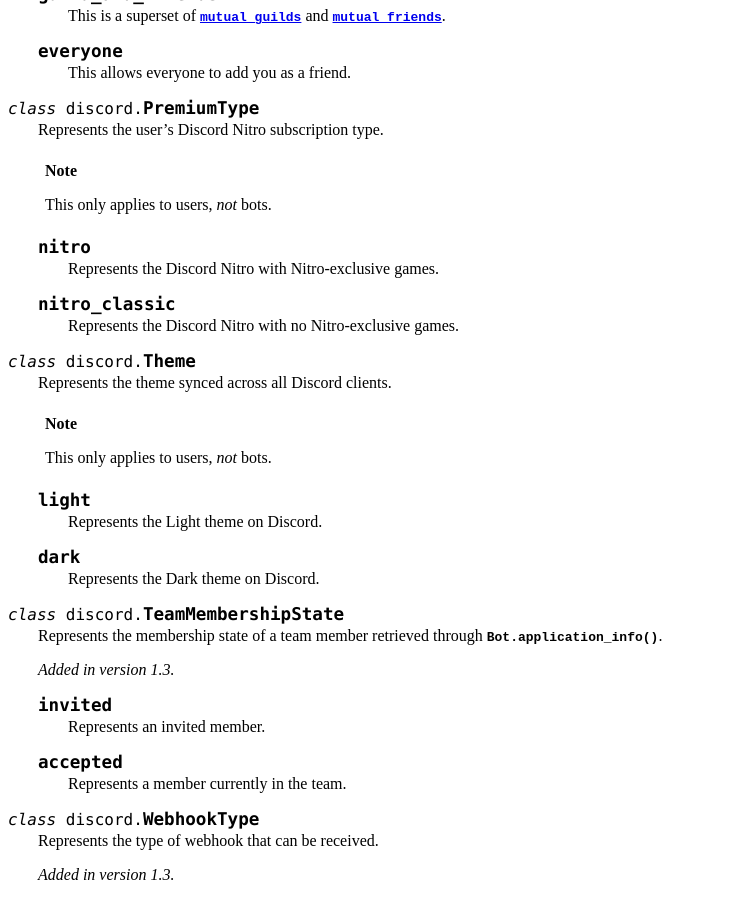
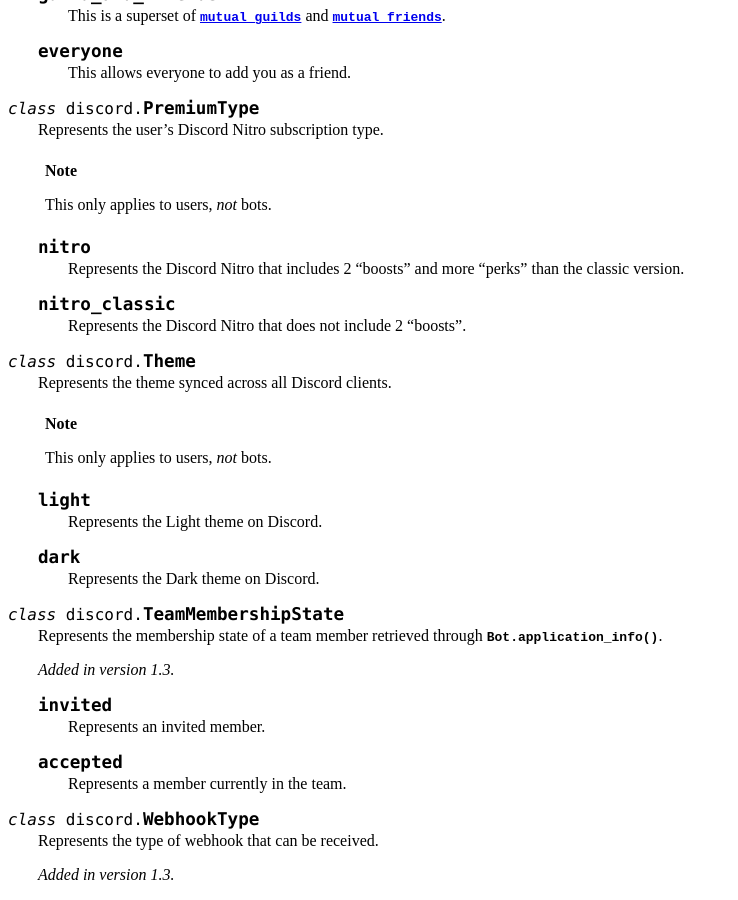
Before and after one commit to Rapptz/discord.py, a Sphinx documentation site: the page built from docs/api.rst, in a window 1280 px wide and 900 px high, scrolled down 27999 px. Shown: the whole window, without its empty margins (0-738 px from the left). Built offline with Sphinx 7.4.7, drawn with Linux system fonts in a browser that asks for light colours.

Commit message:
Updated `ClientUser.edit` to note the ratelimit, and also changed `PremiumType` enum documentation since discord does not offer games with Nitro anymore.

```diff
--- a/docs/api.rst
+++ b/docs/api.rst
@@ -1802,11 +1802,11 @@
 
     .. attribute:: nitro
 
-        Represents the Discord Nitro with Nitro-exclusive games.
+        Represents the Discord Nitro that includes 2 "boosts" and more "perks" than the classic version.
 
     .. attribute:: nitro_classic
 
-        Represents the Discord Nitro with no Nitro-exclusive games.
+        Represents the Discord Nitro that does not include 2 "boosts".
 
 
 .. class:: Theme
```
Also changed, not shown: 1 other file.
